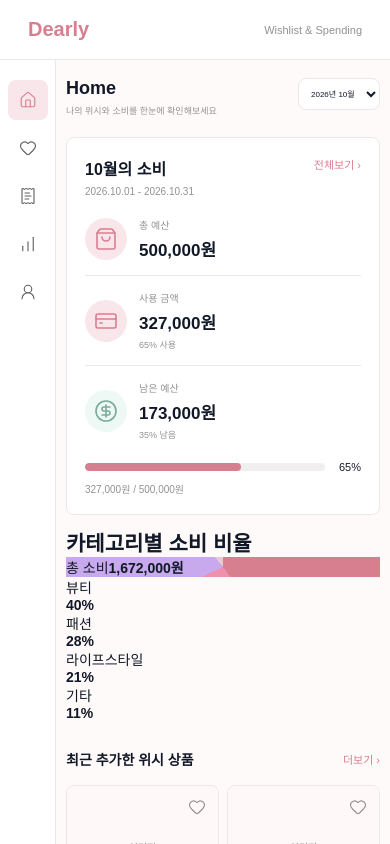
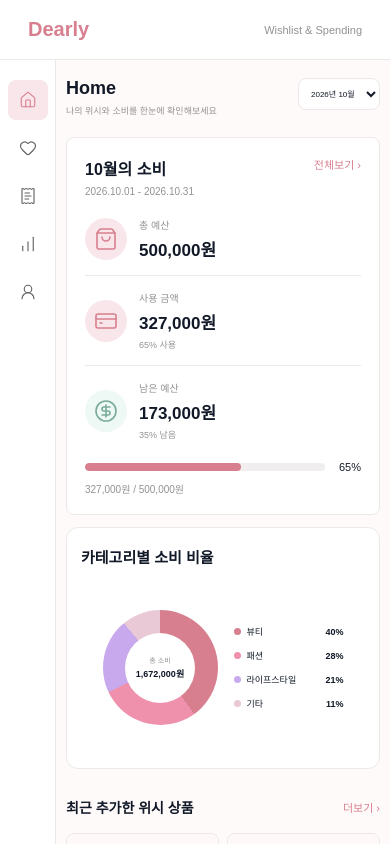
Before and after one commit to seongyeon-dev/Dearly, a React (Vite) app in the folder frontend/: page / in a window 390 px wide. Shown: the top 844 px of the page. Built offline with nearby package versions, Linux system fonts and the light colour scheme.

Commit message:
style: update category chart styles

```diff
--- a/frontend/src/components/CategoryChart/CategoryChart.css
+++ b/frontend/src/components/CategoryChart/CategoryChart.css
@@ -1,126 +1,208 @@
-.category-card {
+.category-chart-card {
+  width: 100%;
+  height: 100%;
   padding: 24px;
+  box-sizing: border-box;
   background-color: var(--color-surface);
   border: 1px solid var(--color-border);
-  border-radius: var(--radius-medium);
+  border-radius: var(--radius-large);
 }
 
-.category-card h2 {
+.category-chart-card h2 {
   margin: 0;
   color: var(--color-text);
-  font-size: 18px;
-  font-weight: 600;
+  font-size: 17px;
+  font-weight: 700;
 }
 
-.category-content {
-  min-height: 180px;
+.category-chart-content {
   display: flex;
   align-items: center;
   justify-content: center;
-  gap: 24px;
+  gap: 36px;
+  min-height: 190px;
+  margin-top: 18px;
 }
 
-.donut-chart {
-  width: 120px;
-  height: 120px;
+.category-donut {
+  position: relative;
+  width: 150px;
+  height: 150px;
   flex-shrink: 0;
-  display: flex;
-  align-items: center;
-  justify-content: center;
-  background: conic-gradient(
-    #d77f8f 0% 45%,
-    #c9a0dc 45% 70%,
-    #aaa3e5 70% 90%,
-    #ead7d9 90% 100%
-  );
   border-radius: 50%;
 }
 
-.donut-center {
-  width: 65px;
-  height: 65px;
+.category-donut-center {
+  position: absolute;
+  top: 50%;
+  left: 50%;
+  width: 92px;
+  height: 92px;
+  display: flex;
+  flex-direction: column;
+  align-items: center;
+  justify-content: center;
+  transform: translate(-50%, -50%);
   background-color: var(--color-surface);
   border-radius: 50%;
 }
 
-.category-list {
+.category-donut-month {
+  margin-bottom: 3px;
+  color: var(--color-primary);
+  font-size: 11px;
+  font-weight: 700;
+}
+
+.category-donut-label {
+  margin-bottom: 3px;
+  color: var(--color-text-muted);
+  font-size: 9px;
+  font-weight: 500;
+}
+
+.category-donut-total {
+  color: var(--color-text);
+  font-size: 12px;
+  font-weight: 700;
+  white-space: nowrap;
+}
+
+.category-chart-legend {
+  width: 130px;
   display: flex;
   flex-direction: column;
-  gap: 12px;
+  gap: 14px;
 }
 
-.category-list > div {
-  display: grid;
-  grid-template-columns: 8px 1fr auto;
+.category-chart-legend-item {
+  display: flex;
+  align-items: center;
+  justify-content: space-between;
+  gap: 14px;
+}
+
+.category-chart-label {
+  display: flex;
   align-items: center;
   gap: 8px;
-  min-width: 120px;
+  min-width: 0;
 }
 
-.category-dot {
-  width: 7px;
-  height: 7px;
+.category-chart-label span:last-child {
+  color: var(--color-text);
+  font-size: 10px;
+  font-weight: 500;
+  white-space: nowrap;
+}
+
+.category-chart-legend-item strong {
+  color: var(--color-text);
+  font-size: 10px;
+  font-weight: 600;
+}
+
+.category-chart-dot {
+  width: 8px;
+  height: 8px;
+  flex-shrink: 0;
   border-radius: 50%;
 }
 
-.category-dot.beauty {
-  background-color: #d77f8f;
+.category-chart-dot.beauty {
+  background-color: var(--color-primary);
 }
 
-.category-dot.fashion {
-  background-color: #c9a0dc;
+.category-chart-dot.fashion {
+  background-color: #ef91ad;
 }
 
-.category-dot.lifestyle {
-  background-color: #aaa3e5;
+.category-chart-dot.lifestyle {
+  background-color: #c8a9ed;
 }
 
-.category-dot.other {
-  background-color: #ead7d9;
+.category-chart-dot.other {
+  background-color: #e8c9d5;
 }
 
-.category-list span,
-.category-list strong {
-  color: var(--color-text-muted);
-  font-size: 10px;
+@media (max-width: 600px) {
+  .category-chart-card {
+    padding: 20px 16px;
+  }
+
+  .category-chart-content {
+    gap: 24px;
+  }
+
+  .category-donut {
+    width: 135px;
+    height: 135px;
+  }
+
+  .category-donut-center {
+    width: 82px;
+    height: 82px;
+  }
+
+  .category-chart-legend {
+    width: 120px;
+  }
 }
 
-.category-list strong {
-  color: var(--color-text);
-  font-weight: 500;
-}
-
-@media (max-width: 768px) {
-  .category-card {
-    padding: 18px;
+@media (max-width: 480px) {
+  .category-chart-card {
+    padding: 18px 14px;
   }
 
-  .category-card h2 {
-    font-size: 16px;
+  .category-chart-card h2 {
+    font-size: 15px;
   }
 
-  .category-content {
-    min-height: auto;
-    justify-content: space-between;
+  .category-chart-content {
     gap: 16px;
-    margin-top: 22px;
+    min-height: 165px;
   }
 
-  .donut-chart {
-    width: 105px;
-    height: 105px;
+  .category-donut {
+    width: 115px;
+    height: 115px;
   }
 
-  .donut-center {
-    width: 58px;
-    height: 58px;
+  .category-donut-center {
+    width: 70px;
+    height: 70px;
   }
 
-  .category-list {
-    flex: 1;
+  .category-donut-month {
+    margin-bottom: 2px;
+    font-size: 8px;
   }
 
-  .category-list > div {
-    min-width: 0;
+  .category-donut-label {
+    margin-bottom: 2px;
+    font-size: 7px;
+  }
+
+  .category-donut-total {
+    font-size: 9px;
+  }
+
+  .category-chart-legend {
+    width: 110px;
+    gap: 11px;
+  }
+
+  .category-chart-label {
+    gap: 6px;
+  }
+
+  .category-chart-label span:last-child,
+  .category-chart-legend-item strong {
+    font-size: 9px;
+  }
+
+  .category-chart-dot {
+    width: 7px;
+    height: 7px;
   }
 }
```
